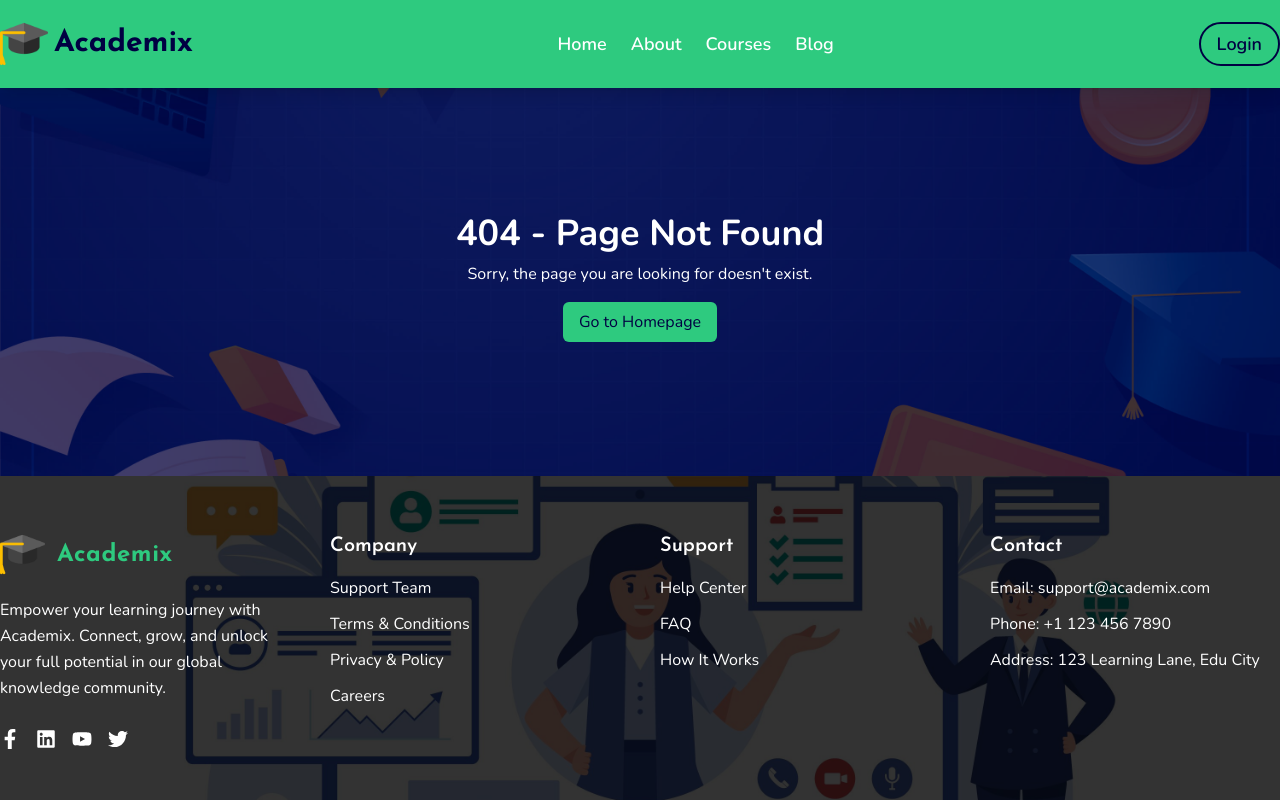
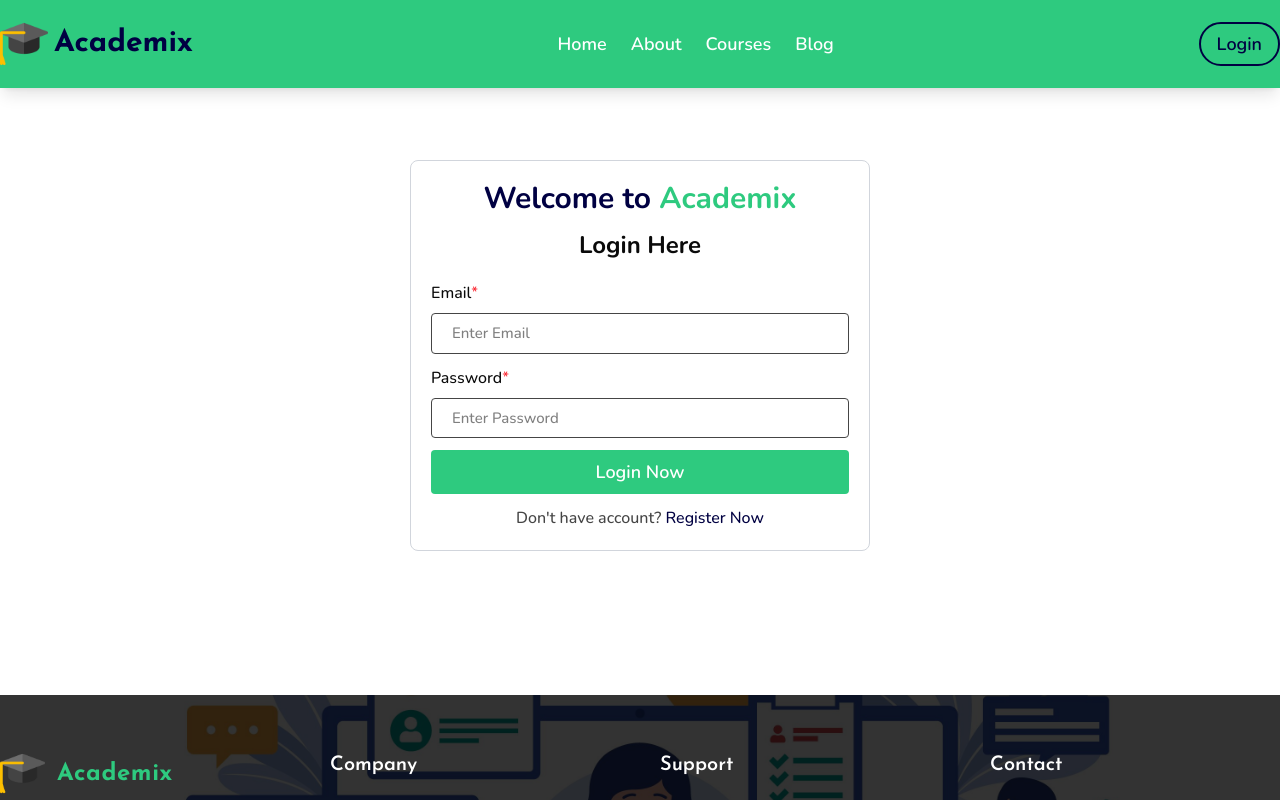
Before and after one commit to rockydey/learning-management-system, a Next.js app in the folder frontend/: page /login in a window 1280 px wide. Before the commit this address had no page. Shown: the top 800 px of the page. Built offline with nearby package versions, Linux system fonts and the light colour scheme.

Commit message:
login page complete

```diff
--- /dev/null
+++ b/frontend/src/app/(site)/login/page.tsx
@@ -0,0 +1,65 @@
+"use client";
+
+import Input from "@/components/Shared/Input";
+import Link from "next/link";
+
+function Login() {
+  const handleChange = (event: React.ChangeEvent<HTMLInputElement>) => {
+    console.log(event.target.value);
+  };
+
+  return (
+    <div className="max-w-[460px] mx-auto py-20 px-5 md:px-0">
+      <div className="border border-gray-300 rounded-lg p-5">
+        <div className="space-y-3 text-center">
+          <h2 className="text-2xl md:text-3xl font-bold text-secondary">
+            Welcome to <span className="text-primary">Academix</span>
+          </h2>
+          <h3 className="text-xl md:text-2xl text-heading font-bold">
+            Login Here
+          </h3>
+        </div>
+
+        <form className="mt-5 space-y-3">
+          <Input
+            value={undefined}
+            title="Email"
+            placeholder="Enter Email"
+            onChange={handleChange}
+            required
+            type="email"
+            name="email"
+          />
+          <Input
+            value={undefined}
+            title="Password"
+            placeholder="Enter Password"
+            onChange={handleChange}
+            required
+            type="password"
+            name="password"
+          />
+
+          <div>
+            <input
+              type="submit"
+              value="Login Now"
+              className="w-full py-2 bg-primary text-white font-semibold text-lg rounded"
+            />
+          </div>
+        </form>
+        <p className="mt-3 text-center font-medium text-text">
+          Don&apos;t have account?{" "}
+          <Link
+            href="/register"
+            className="text-secondary hover:border-b border-secondary duration-300"
+          >
+            Register Now
+          </Link>
+        </p>
+      </div>
+    </div>
+  );
+}
+
+export default Login;
--- a/frontend/src/components/Shared/Footer.tsx
+++ b/frontend/src/components/Shared/Footer.tsx
@@ -7,7 +7,7 @@ import { FaFacebookF, FaLinkedin, FaTwitter, FaYoutube } from "react-icons/fa";
 function Footer() {
   return (
     <footer
-      className="relative bg-cover bg-center bg-no-repeat bg-fixed"
+      className="relative bg-cover bg-center bg-no-repeat bg-fixed mt-16"
       style={{
         backgroundImage: `url(${footerBg.src})`,
       }}
--- /dev/null
+++ b/frontend/src/components/Shared/Input.tsx
@@ -0,0 +1,78 @@
+interface InputProps {
+  title?: string;
+  placeholder?: string;
+  type?: string;
+  value: string | number | undefined;
+  onChange: (e: React.ChangeEvent<HTMLInputElement>) => void;
+  isError?: boolean;
+  required?: boolean;
+  endText?: string;
+  name?: string;
+  error?: string;
+  disabled?: boolean;
+  accept?: string;
+}
+
+function Input({
+  title,
+  placeholder = "Type Here...",
+  type = "text",
+  value,
+  onChange,
+  endText,
+  accept,
+  required,
+  disabled,
+  name,
+  error,
+}: InputProps) {
+  const inputId = name ? `input_${name}` : undefined;
+
+  return (
+    <div>
+      <label
+        htmlFor={inputId}
+        className="font-[500] text-[15px] relative cursor-pointer"
+      >
+        <div className="flex">
+          {title && (
+            <h2 className="text-base font-medium text-heading">{title}</h2>
+          )}
+          {required && <span className="text-red-500">*</span>}
+        </div>
+        <input
+          id={inputId}
+          type={type}
+          value={value}
+          name={name}
+          accept={accept}
+          onChange={onChange}
+          className={`
+            w-full focus:outline-0 border border-text px-5 py-2 rounded mt-2
+            ${endText ? "pr-[50px]" : ""}
+            ${disabled ? "cursor-not-allowed" : ""}
+            ${error ? "border-red-500" : ""}
+            ${type === "file" ? "cursor-pointer" : ""}
+          `}
+          placeholder={placeholder}
+          disabled={disabled}
+          aria-invalid={!!error}
+          required={required}
+        />
+        {endText && (
+          <p className="absolute -bottom-[2px] right-4 text-[12px] text-gray-400">
+            {endText}
+          </p>
+        )}
+      </label>
+
+      {error && (
+        <p className="input_error" role="alert">
+          {error}!
+        </p>
+      )}
+    </div>
+  );
+}
+
+export default Input;
```
